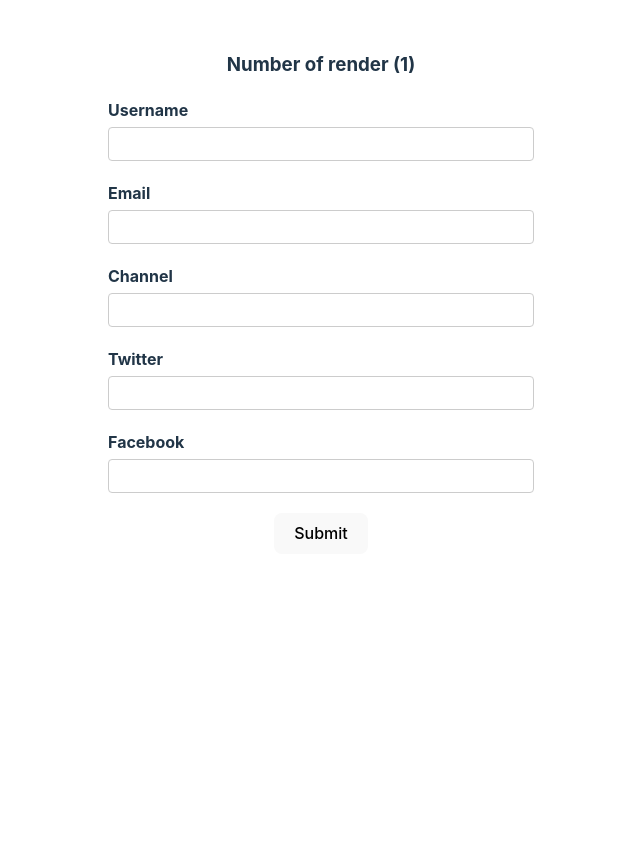
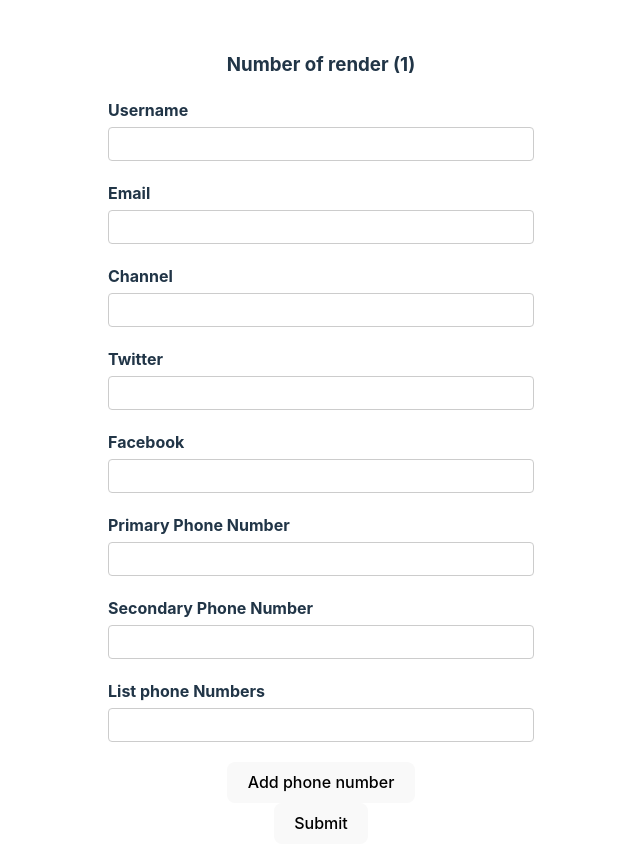
Before and after one commit to dattruong88vn/education-react-hook-form, a React (Vite) app: page / in a window 1280 px wide. Shown: the top 868 px of the page, without its empty margins (319-959 px from the left). Before the commit the page ends 800 px from the top, so only its background shows below. Built offline with nearby package versions, Linux system fonts and the light colour scheme; no server answers.

Commit message:
dynamic field with useFieldArray

```diff
--- a/src/components/YoutubeForm.tsx
+++ b/src/components/YoutubeForm.tsx
@@ -1,4 +1,4 @@
-import { useForm } from "react-hook-form";
+import { useFieldArray, useForm } from "react-hook-form";
 import { DevTool } from "@hookform/devtools";
 
 let countRender = 0;
@@ -11,38 +11,36 @@ type FormValues = {
     twitter: string;
     facebook: string;
   };
-};
-
-const FIELD_NAMES = {
-  username: "username",
-  email: "email",
-  channel: "channel",
-  social: {
-    twitter: "",
-    facebook: "",
-  },
+  phoneNumbers: string[];
+  phNumbers: { number: string }[];
 };
 
 const YoutubeForm = () => {
   const form = useForm<FormValues>({
     // object
-    // defaultValues: {
-    //   username: "",
-    //   email: "",
-    //   channel: ""
-    // }
+    defaultValues: {
+      username: "",
+      email: "",
+      channel: "",
+      social: {
+        twitter: "",
+        facebook: "",
+      },
+      phoneNumbers: ["", ""],
+      phNumbers: [{ number: "" }],
+    },
     // function
-    defaultValues: async () => {
-      const response = await fetch(
-        "https://jsonplaceholder.typicode.com/users/7"
-      );
-      const data = await response.json();
-      return {
-        username: "datnhang",
-        email: data.email,
-        channel: "",
-      };
-    },
+    // defaultValues: async () => {
+    //   const response = await fetch(
+    //     "https://jsonplaceholder.typicode.com/users/7"
+    //   );
+    //   const data = await response.json();
+    //   return {
+    //     username: "datnhang",
+    //     email: data.email,
+    //     channel: "",
+    //   };
+    // },
   });
 
   const onSubmit = (data: FormValues) => {
@@ -56,7 +54,12 @@ const YoutubeForm = () => {
 
   // console.log({ formState });
   const { errors } = formState;
-  // console.log({ errors });
+  console.log({ errors });
+
+  const { fields, append, remove } = useFieldArray({
+    name: "phNumbers",
+    control,
+  });
 
   return (
     <div>
@@ -118,12 +121,76 @@ const YoutubeForm = () => {
 
         <div className="form-control">
           <label htmlFor={"twitter"}>Twitter</label>
-          <input type="text" id={"twitter"} {...register("social.twitter")} />
+          <input
+            type="text"
+            id={"twitter"}
+            {...register("social.twitter", { required: "Twitter is required" })}
+          />
+          <p className="error">{errors.social?.twitter?.message}</p>
         </div>
 
         <div className="form-control">
           <label htmlFor={"facebook"}>Facebook</label>
-          <input type="text" id={"facebook"} {...register("social.facebook")} />
+          <input
+            type="text"
+            id={"facebook"}
+            {...register("social.facebook", {
+              required: "Twitter is required",
+            })}
+          />
+          <p className="error">{errors.social?.facebook?.message}</p>
+        </div>
+
+        <div className="form-control">
+          <label htmlFor={"primary-number"}>Primary Phone Number</label>
+          <input
+            type="text"
+            id={"primary-number"}
+            {...register("phoneNumbers.0", {
+              required: "Primary phone number is required",
+            })}
+          />
+          <p className="error">
+            {errors.phoneNumbers?.length && errors.phoneNumbers[0]?.message}
+          </p>
+        </div>
+
+        <div className="form-control">
+          <label htmlFor={"secondary-number"}>Secondary Phone Number</label>
+          <input
+            type="text"
+            id={"secondary-number"}
+            {...register("phoneNumbers.1", {
+              required: "Secondary phone number is required",
+            })}
+          />
+          <p className="error">
+            {errors.phoneNumbers?.length && errors.phoneNumbers[1]?.message}
+          </p>
+        </div>
+
+        <div>
+          <label>List phone Numbers</label>
+          <div>
+            {fields.map((field, index, list) => {
+              return (
+                <div key={field.id} className="form-control">
+                  <input
+                    type="text"
+                    {...register(`phNumbers.${index}.number`)}
+                  />
+                  {list.length > 1 && (
+                    <button type="button" onClick={() => remove(index)}>
+                      Remove
+                    </button>
+                  )}
+                </div>
+              );
+            })}
+          </div>
+          <button type="button" onClick={() => append({ number: "" })}>
+            Add phone number
+          </button>
         </div>
 
         <button>Submit</button>
```
Also changed, not shown: 1 other file (tests, documents, lock files or other folders).
